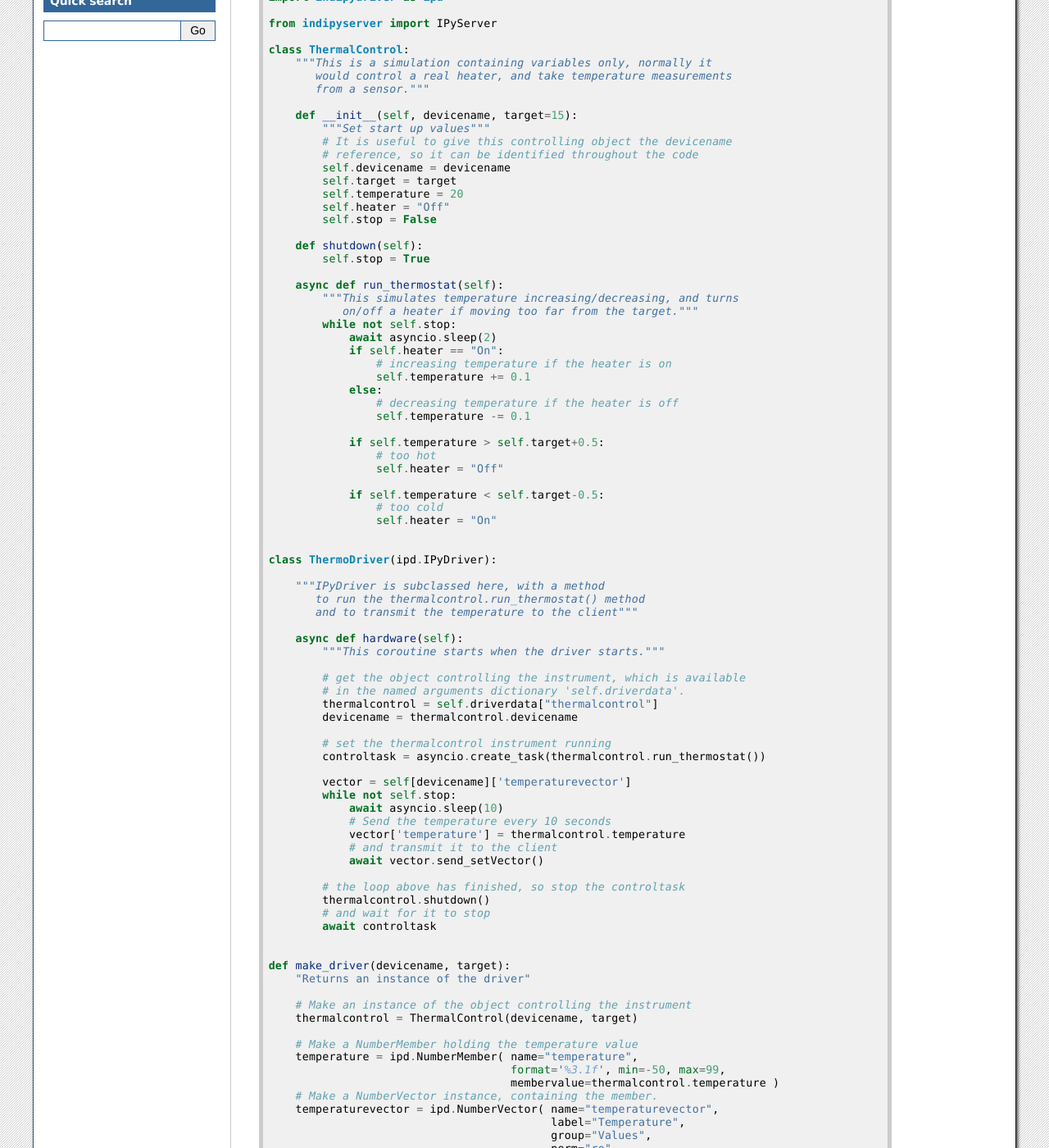
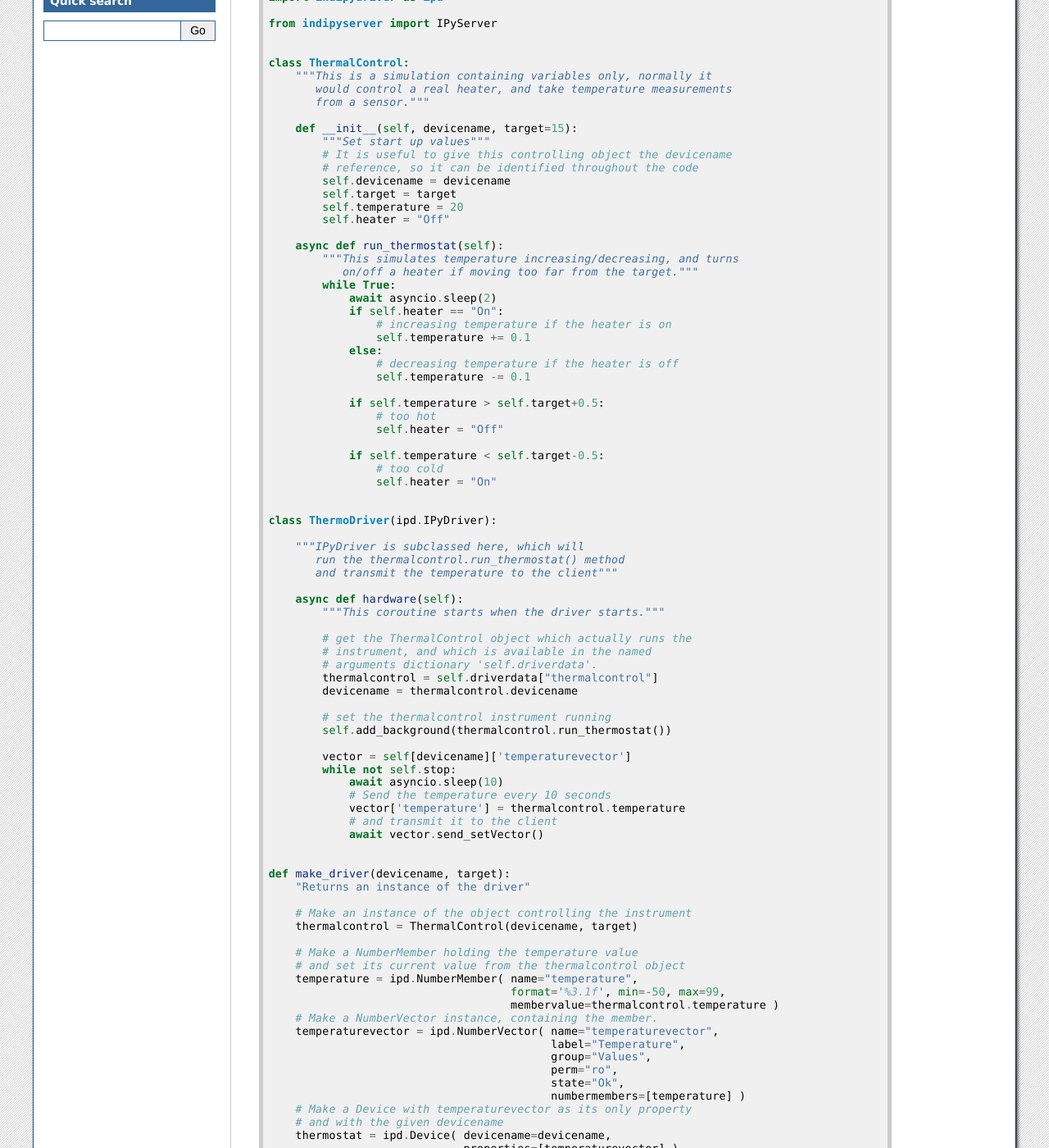
Before and after one commit to bernie-skipole/indipydriver, a Sphinx documentation site: the page built from docs/source/usage/example1.rst, in a window 1280 px wide and 1400 px high, scrolled down 271 px. Shown: the whole window at 82% size. Built offline with Sphinx 7.4.7, drawn with Linux system fonts in a browser that asks for light colours; some of the changed text lies outside the part shown.

Commit message:
Updating documentation

```diff
--- a/docs/source/usage/example1.rst
+++ b/docs/source/usage/example1.rst
@@ -18,6 +18,7 @@ In this example a NumberVector and NumberMember contain the temperature which is
 
     from indipyserver import IPyServer
 
+
     class ThermalControl:
         """This is a simulation containing variables only, normally it
            would control a real heater, and take temperature measurements
@@ -31,15 +32,11 @@ In this example a NumberVector and NumberMember contain the temperature which is
             self.target = target
             self.temperature = 20
             self.heater = "Off"
-            self.stop = False
-
-        def shutdown(self):
-            self.stop = True
 
         async def run_thermostat(self):
             """This simulates temperature increasing/decreasing, and turns
                on/off a heater if moving too far from the target."""
-            while not self.stop:
+            while True:
                 await asyncio.sleep(2)
                 if self.heater == "On":
                     # increasing temperature if the heater is on
@@ -59,20 +56,21 @@ In this example a NumberVector and NumberMember contain the temperature which is
 
     class ThermoDriver(ipd.IPyDriver):
 
-        """IPyDriver is subclassed here, with a method
-           to run the thermalcontrol.run_thermostat() method
-           and to transmit the temperature to the client"""
+        """IPyDriver is subclassed here, which will
+           run the thermalcontrol.run_thermostat() method
+           and transmit the temperature to the client"""
 
         async def hardware(self):
             """This coroutine starts when the driver starts."""
 
-            # get the object controlling the instrument, which is available
-            # in the named arguments dictionary 'self.driverdata'.
+            # get the ThermalControl object which actually runs the
+            # instrument, and which is available in the named
+            # arguments dictionary 'self.driverdata'.
             thermalcontrol = self.driverdata["thermalcontrol"]
             devicename = thermalcontrol.devicename
 
             # set the thermalcontrol instrument running
-            controltask = asyncio.create_task(thermalcontrol.run_thermostat())
+            self.add_background(thermalcontrol.run_thermostat())
 
             vector = self[devicename]['temperaturevector']
             while not self.stop:
@@ -82,11 +80,6 @@ In this example a NumberVector and NumberMember contain the temperature which is
                 # and transmit it to the client
                 await vector.send_setVector()
 
-            # the loop above has finished, so stop the controltask
-            thermalcontrol.shutdown()
-            # and wait for it to stop
-            await controltask
-
 
     def make_driver(devicename, target):
         "Returns an instance of the driver"
@@ -95,6 +88,7 @@ In this example a NumberVector and NumberMember contain the temperature which is
         thermalcontrol = ThermalControl(devicename, target)
 
         # Make a NumberMember holding the temperature value
+        # and set its current value from the thermalcontrol object
         temperature = ipd.NumberMember( name="temperature",
                                         format='%3.1f', min=-50, max=99,
                                         membervalue=thermalcontrol.temperature )
@@ -124,15 +118,17 @@ In this example a NumberVector and NumberMember contain the temperature which is
 
         # create and serve the driver
         # the devicename has to be unique in a network of devices,
-        # and this name and target could come from script arguments
+        # so rather than statically setting it, the name and
+        # initial target temperature could come from script arguments
 
-        # in this case the devicename is "Thermostat", target 15
+        # in this case we'll set the devicename as "Thermostat",
+        # and the target as 15
 
         # make a driver for the instrument
         thermodriver = make_driver("Thermostat", 15)
         # and a server, which serves this driver
         server = IPyServer(thermodriver)
-        print(f"Running {__file__}")
+        print(f"Running {__file__} with indipydriver version {ipd.version}")
         asyncio.run(server.asyncrun())
 
 And the result, when connecting using indipyterm is:
@@ -144,6 +140,9 @@ And the result, when connecting using indipyterm is:
 In summary. You create any objects needed to operate your hardware,
 and these can be inserted into the IPyDriver constructor and will be available
 in the dictionary of named arguments 'driverdata'.
+
+Note that coroutines in your objects can be set running as background tasks by
+calling the driver.add_background(coro) method.
 
 When creating control objects, (the ThermalControl class above) it is convenient
 if they have a reference to their devicename, so that the name and control object is associated.
```
